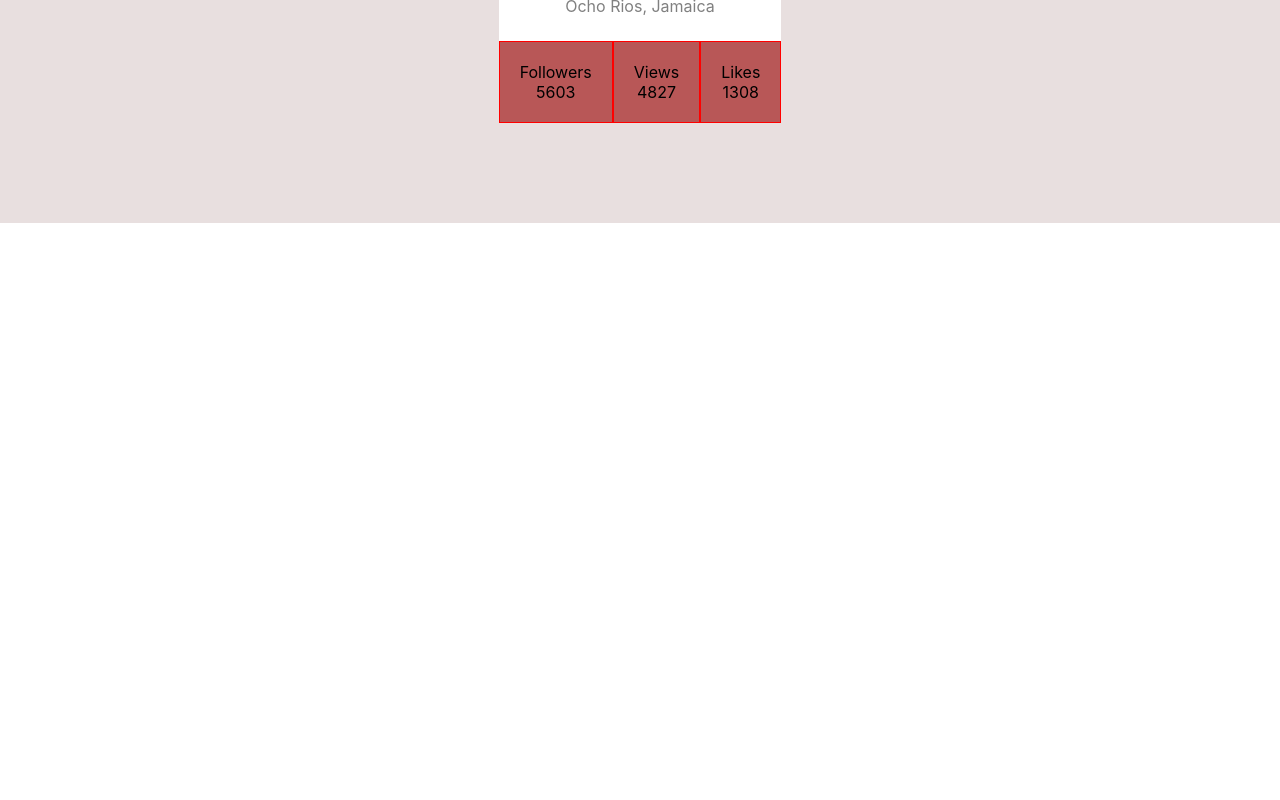
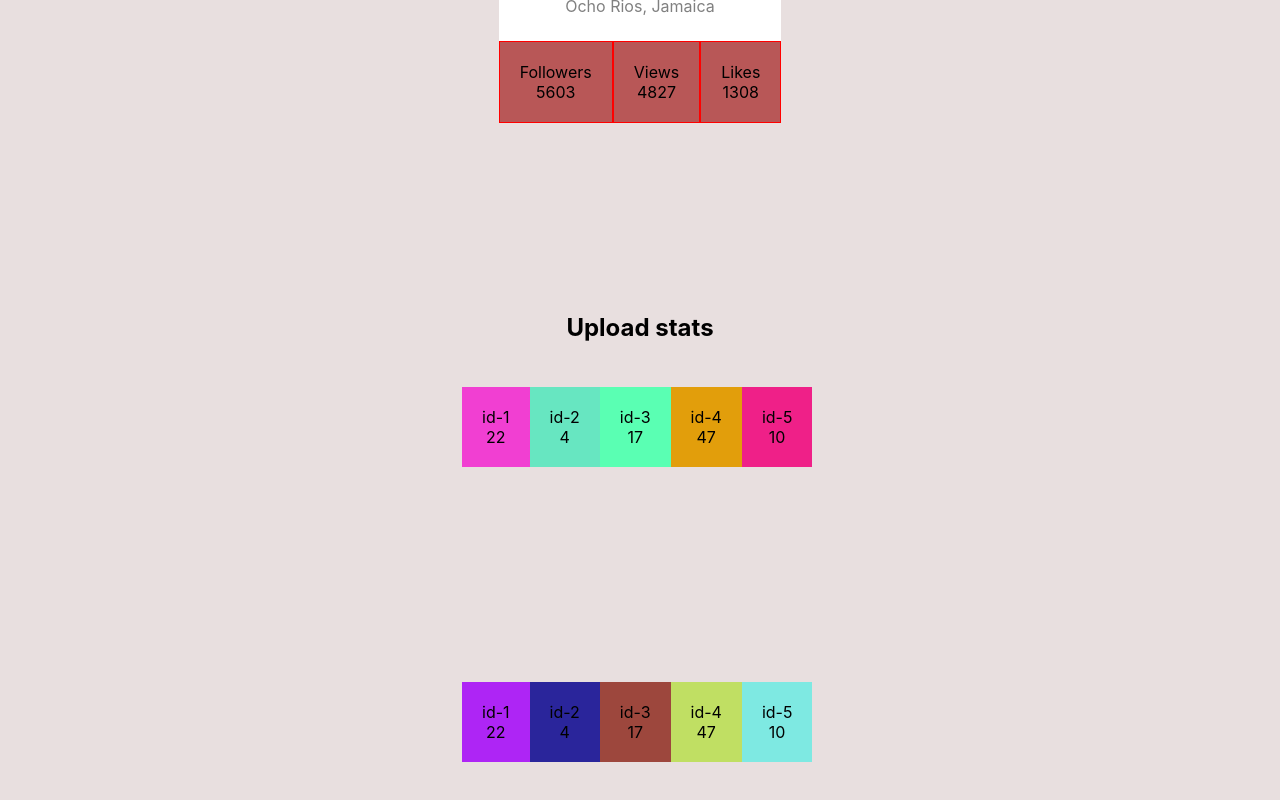
Before and after one commit to Vadim-Kostetskyi/goit-react-hw-01-components, a React (Create React App) app: page / in a window 1280 px wide. Shown: the part 344-1144 px from the top of the page. Before the commit the page ends 800 px from the top, so only its background shows below. Built offline with nearby package versions, Linux system fonts and the light colour scheme.

Commit message:
Update App.jsx

```diff
--- a/src/components/App.jsx
+++ b/src/components/App.jsx
@@ -1,12 +1,12 @@
 import user from './task 1/user.json';
 import data from './task 2/data.json';
-import friends from './task 3/friends.json';
-import transactions from './task 4/transactions.json';
+// import friends from './task 3/friends.json';
+// import transactions from './task 4/transactions.json';
 
 import Profile from './task 1/Profile';
 import Statistics from './task 2/Statistic';
-import FriendList from './task 3/AllFriends';
-import TransactionHistory from './task 4/Transitions';
+// import FriendList from './task 3/AllFriends';
+// import TransactionHistory from './task 4/Transitions';
 
 export const App = () => {
   return (
@@ -18,6 +18,8 @@ export const App = () => {
         avatar={user.avatar}
         stats={user.stats}
       />
+      <Statistics title="Upload stats" stats={data} />
+      <Statistics stats={data} />
     </div>
   );
 };
```
